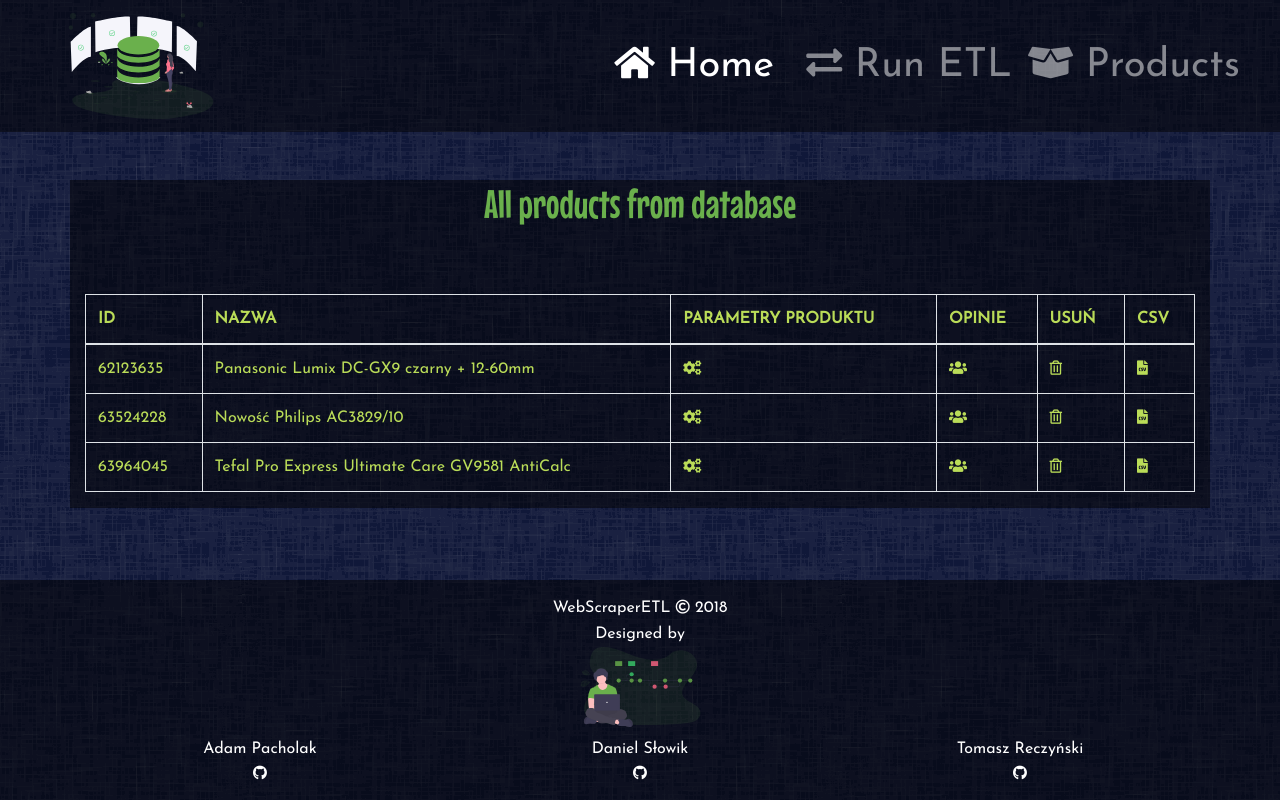
After one commit to kkasztann/WebScraperETL, a Django app: page /products/ in a window 1280 px wide. The commit adds this page. Run offline with Django 3.2, Linux system fonts and the light colour scheme; data comes from the database, SQL or seed files in the repository; both versions use the stored data as it was after the commit; some libraries are stand-ins or nearby versions.

Commit message:
table structure

```diff
--- a/Application/WebScraperETL/templates/base.html
+++ b/Application/WebScraperETL/templates/base.html
@@ -34,7 +34,7 @@
                     <a class="nav-link md-3" href="{% url 'run-etl' %}"><i class="fas fa-exchange-alt"></i> Run ETL</a>
                 </li>
                 <li class="nav-item">
-                    <a class="nav-link mr-3" href="{% url 'opinions' %}"><i class="fas fa-box-open"></i> Opinions</a>
+                    <a class="nav-link mr-3" href="{% url 'products' %}"><i class="fas fa-box-open"></i> Products</a>
                 </li>
             </ul>
         </div>
--- /dev/null
+++ b/Application/WebScraperETL/templates/products.html
@@ -0,0 +1,36 @@
+{% extends 'base.html'%}
+
+{% block title %}WebScraperETL | Products {% endblock%}
+
+{% block content %}
+<h1>All products from database</h1>
+{% if allProducts %}
+<div class="table-responsive">
+    <table class="table">
+        <table class="table table-bordered">
+            <thead>
+                <tr>
+                    <th scope="col">ID</th>
+                    <th scope="col">NAZWA</th>
+                    <th scope="col">PARAMETRY PRODUKTU</th>
+                    <th scope="col">OPINIE</th>
+                    <th scope="col">USUŃ</th>
+                    <th scope="col">CSV</th>
+                </tr>
+            </thead>
+            <tbody>
+                {% for product in allProducts %}
+                <tr>
+                    <td>{{ product.productID }}</td>
+                    <td>{{ product.productName }}</td>
+                    <td><i class="fas fa-cogs"></i></td>
+                    <td><i class="fas fa-users"></i></td>
+                    <td><i class="far fa-trash-alt"></i></td>
+                    <td><i class="fas fa-file-csv"></i></td>
+                </tr>
+                {% endfor %}
+            </tbody>
+        </table>
+</div>
+{% endif %}
+{% endblock %}
--- a/Application/WebScraperETL/urls.py
+++ b/Application/WebScraperETL/urls.py
@@ -9,4 +9,5 @@ urlpatterns = [
     path('run-etl/transform', views.transform, name='run-t'),
     path('run-etl/load', views.load, name='run-l'),
     path('opinions/', views.opinions, name='opinions'),
+    path('products/', views.products, name='products'),
 ]
--- a/Application/WebScraperETL/views.py
+++ b/Application/WebScraperETL/views.py
@@ -1,5 +1,6 @@
 from django.shortcuts import render
 from .models import Opinion
+from .models import Product
 from .forms import ProductForm
 from .opinionETL import opinionRunETL, opinionRunE, opinionRunT, opinionRunL
 from .productETL import productRunETL, productRunE, productRunT, productRunL
@@ -77,3 +78,8 @@ def load(request):
 def opinions(request):
     allOpinions = Opinion.objects.all
     return render(request, 'opinions.html', {'allOpinions' : allOpinions})
+
+#opinions page render
+def products(request):
+    allProducts = Product.objects.all
+    return render(request, 'products.html', {'allProducts' : allProducts})
```
Also changed, not shown: Application/db.sqlite3.
